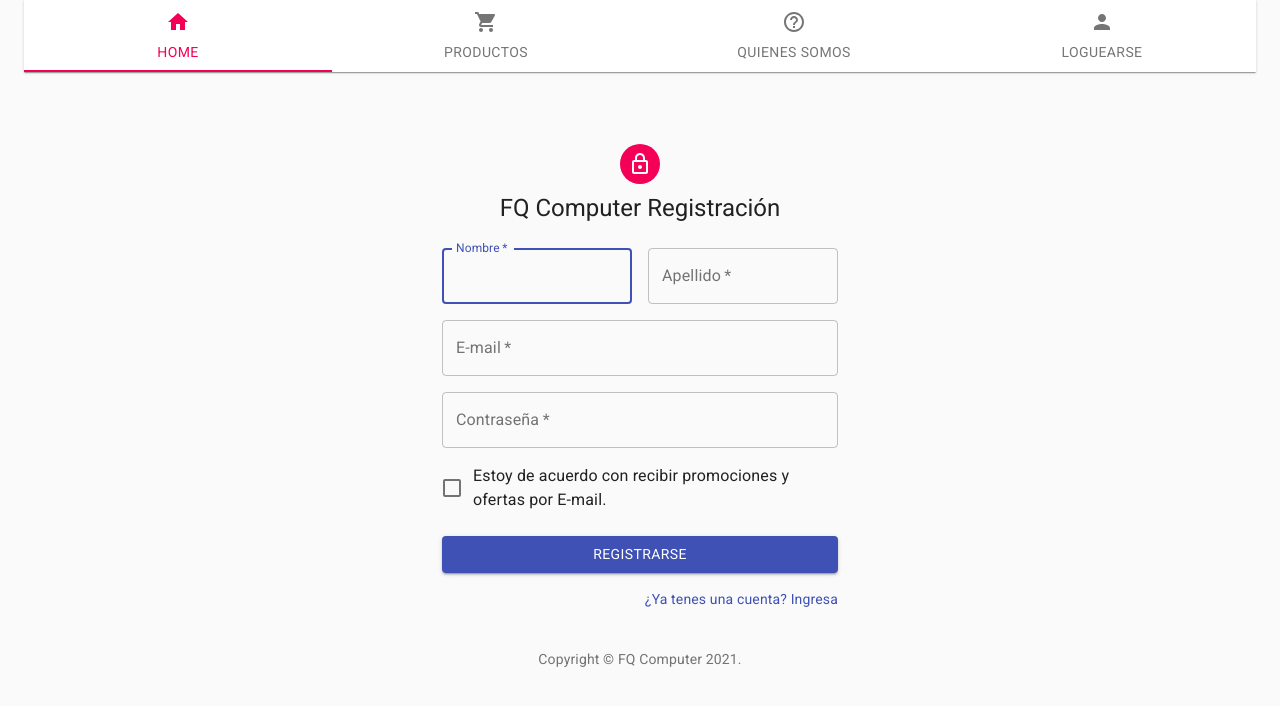
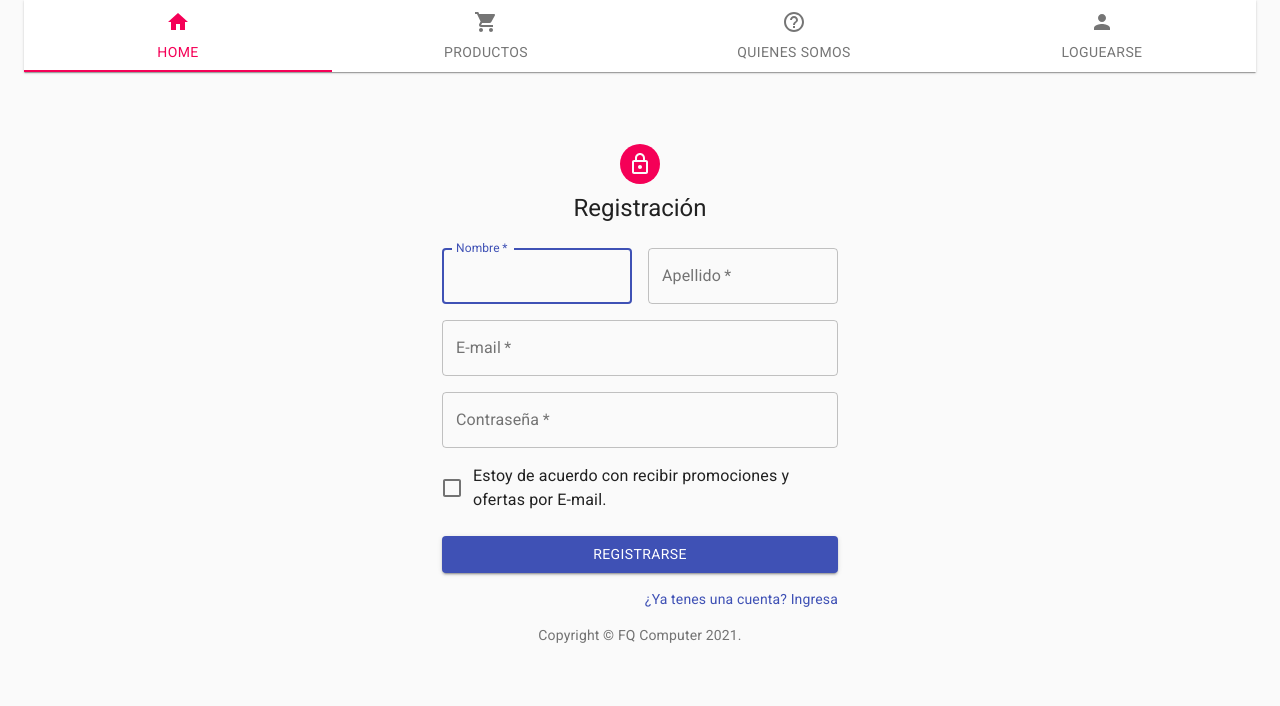
Before and after one commit to JuanQP/uade-ai-tp, a React (Create React App) app: page /sign-up in a window 1280 px wide. Shown: the top 706 px of the page. Built offline with nearby package versions, Linux system fonts and the light colour scheme.

Commit message:
Update SignUp.jsx

```diff
--- a/src/SignUp.jsx
+++ b/src/SignUp.jsx
@@ -96,7 +96,7 @@
           <LockOutlinedIcon />
         </Avatar>
         <Typography component="h1" variant="h5">
-         FQ Computer Registración
+         Registración
         </Typography>
         <form className={classes.form} noValidate>
           <Grid container spacing={2}>
@@ -179,7 +179,7 @@
           </Grid>
         </form>
       </div>
-      <Box mt={5}>
+      <Box mt={2}>
         <Copyright />
       </Box>
     </Container>
```
